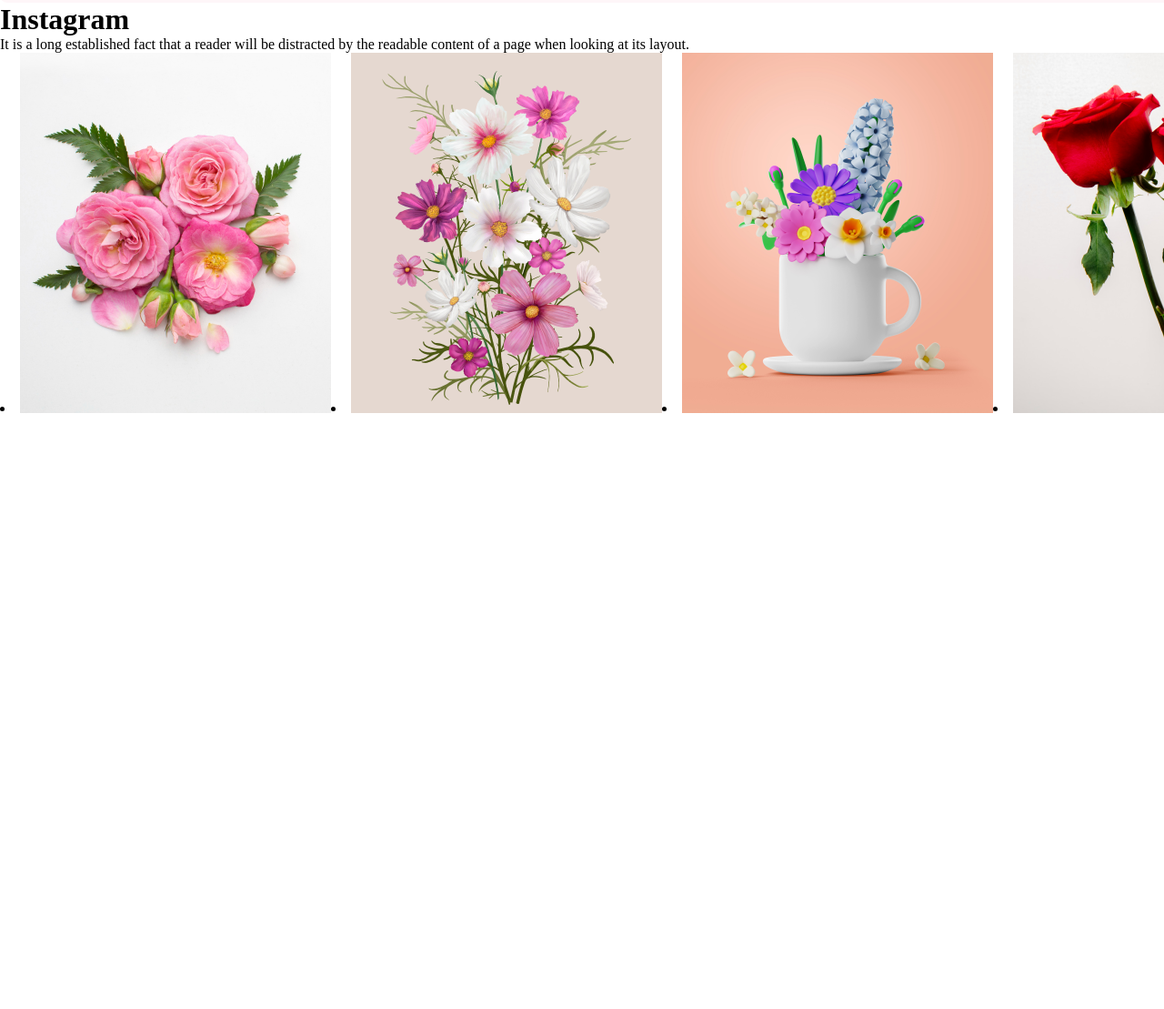
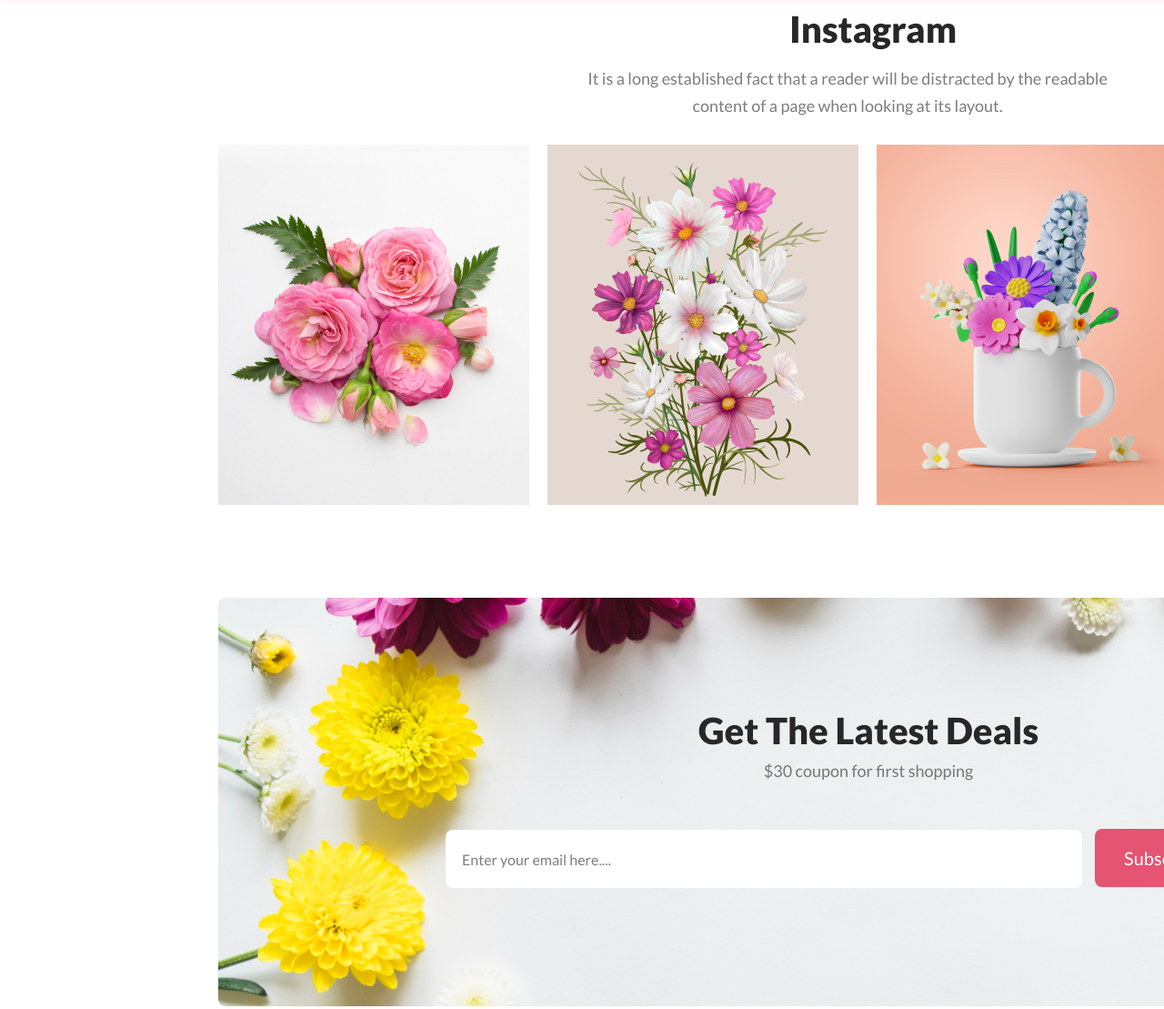
Before and after one commit to Wazid339/Flower-shop-assignment, a plain HTML site: page index.html in a window 1280 px wide. Shown: the part 2652-3761 px from the top of the page at 91% size. Drawn offline with Linux system fonts and the light colour scheme.

Commit message:
picture banner , bannern section and button added

```diff
--- a/index.html
+++ b/index.html
@@ -59,11 +59,17 @@
         <h1 class="picture-banner1">Instagram</h1>
         <p class="picture-paragraph">It is a long established fact that a reader will be distracted by the readable content of a page when looking at its layout.</p>
         <div class="flower-scetor">
-        <li ><img src="Flower Asset/Flower 01.png" alt=""></li>
+        <li><img src="Flower Asset/Flower 01.png" alt=""></li>
         <li><img src="Flower Asset/Rectangle 4.png" alt=""></li>
         <li><img src="Flower Asset/Rectangle 5.png" alt=""></li>
         <li><img src="Flower Asset/Rectangle 6.png" alt=""></li>
     </div>
+         <div class="banner-section-bg0">
+            <h1 class="banner-section-bg1">Get The Latest Deals</h1>
+            <p class="banner-section-bg2">$30 coupon for first shopping</p>
+            <button class="button">Enter your email here.... </button>
+            <button class="button-primary">Subscribe</button>
+         </div>
        </div>
 
 
--- a/style/style.css
+++ b/style/style.css
@@ -297,3 +297,95 @@
     display: flex;
     align-items: center;
 }
+.picture-banner1{
+color: #272727;
+text-align: center;
+font-family: Lato;
+padding: 5px;
+font-size: 40px;
+font-weight: 800;
+}
+.picture-paragraph {
+display:flex;
+text-align: center;
+width: 594px;
+color: rgba(39, 39, 39, 0.60);
+text-align: center;
+margin-left: 635px;
+margin-top: 10px;
+font-family: Lato;
+font-size: 18px;
+font-weight: 400;
+line-height: 30px;
+
+
+
+}
+.flower-scetor{
+width: 342px;
+height: 396px;
+margin-left: 240px;
+margin-top: 30px;
+gap: 20px;
+list-style: none;
+}
+
+.banner-section-bg0{
+    width: 1430px;
+    height: 449px;
+    background-image: url('../style/Rectangle\ 9.png');
+    margin-top: 100px;
+    margin-left: 240px;
+    margin-right: 250px;
+
+}
+.banner-section-bg1{
+color: #272727;
+text-align: center;
+padding-top: 122px;
+font-family: Lato;
+font-size: 40px;
+font-weight: 800;
+
+
+}
+.banner-section-bg2{
+color: rgba(39, 39, 39, 0.60);
+text-align: center;
+padding-top: 5px;
+font-family: Lato;
+font-size: 18px;
+font-weight: 400;
+line-height: 30px;
+}
+.button{
+width: 700px;
+height: 64px;
+margin-left: 250px;
+margin-top: 50px;
+border-radius: 8px;
+border: none;
+background: #FFF;
+padding-left: 0px;
+padding-right: 500px;
+color: rgba(39, 39, 39, 0.60);
+text-align: center;
+font-family: Lato;
+font-size: 16px;
+font-weight: 400;
+}
+.button-primary{
+margin-left: 10px;
+width: 150px;
+height: 64px;
+font-size: 20px;
+color: #FFF;
+font-family: Lato;
+border-radius: 8px;
+border: none;
+background: #E55473;
+
+
+
+
+}
```
Also changed, not shown: style/Rectangle 9.png (renamed from Flower Asset/Rectangle 9.png).
